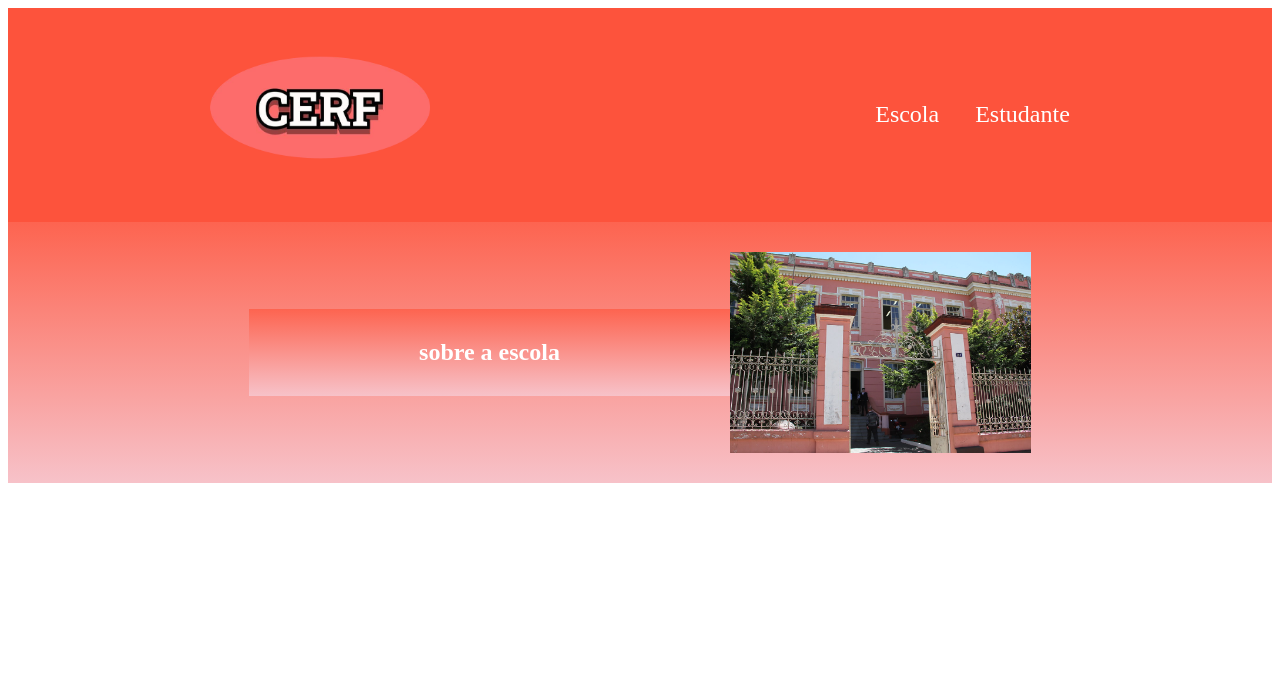
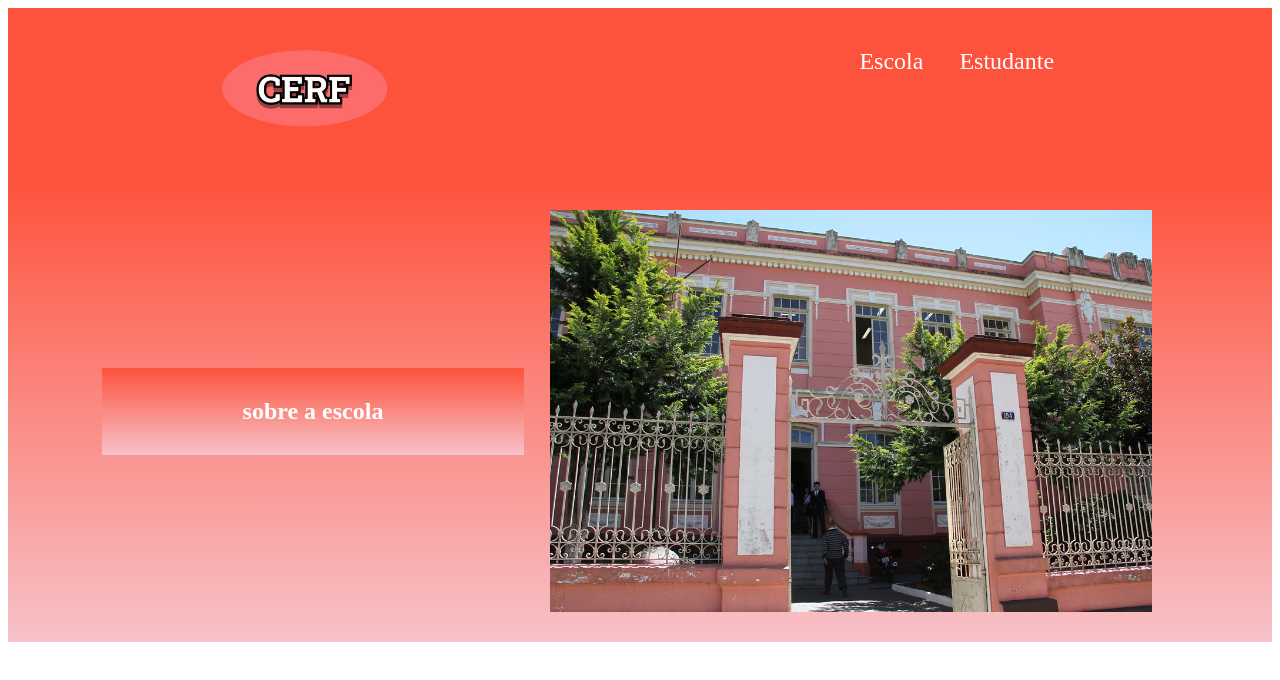
Before and after one commit to bibirodrigues/site-escola, a plain HTML site: page index.html in a window 1280 px wide. Drawn offline with Linux system fonts and the light colour scheme.

Commit message:
Update style.css

```diff
--- a/style.css
+++ b/style.css
@@ -10,12 +10,12 @@ Style.css
     color:white;
     display: flex;
     justify-content: space-around;
-    align-items: center;
+    align-items: right;
     padding: 24px 0;
 }
 
 .cabeçalho-imagem{
-    width: 20%;
+    width: 15%;
 }
 
 .cabeçalho-lista-item{
@@ -24,10 +24,12 @@ Style.css
     font-size: 24px;
 }
 .escola-imagem{
-    width: 25%;
+    width: 50%;
+    align-items: left;
+    margin: 0 26px;
 }
 .escola{
-    background-image: linear-gradient( rgb(253, 100, 80), rgb(247, 194, 201));
+    background-image: linear-gradient( rgb(253, 83, 60), rgb(247, 194, 201));
     color:white;
     display: flex;
     justify-content: center;
@@ -36,7 +38,7 @@ Style.css
 }
 
 .escola-div-conteudo{
-width: 40%;
+width: 35%;
 
 }
 .escola-titulo{
```
